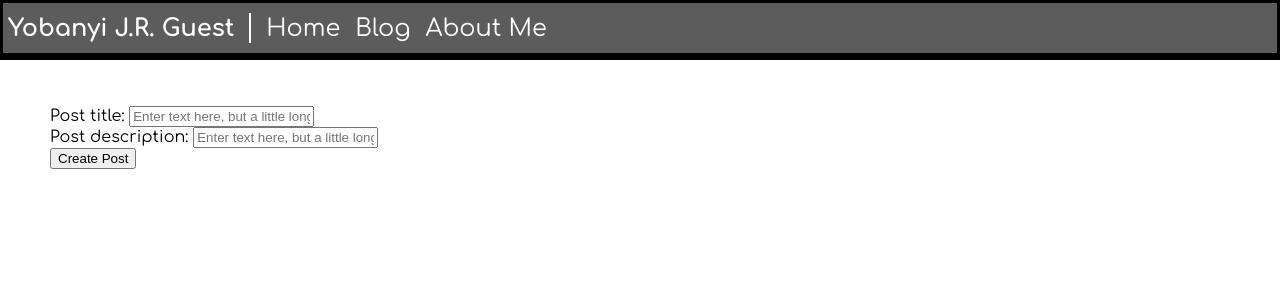
After one commit to MovingMilkshake/Yobanyi-J.R.Guest, a Django app: page /create/ in a window 1280 px wide. The commit adds this page. Shown: the top 300 px of the page. Run offline with Django 3.2, Linux system fonts and the light colour scheme.

Commit message:
Added forms

```diff
--- /dev/null
+++ b/jrguest/blog/forms.py
@@ -0,0 +1,12 @@
+from django import forms
+
+
+class PostForm(forms.Form):
+    title = forms.CharField(label='Post title', required=True,
+                            widget=forms.TextInput(attrs={
+                                'placeholder': 'Enter text here, but a little longer'
+                            }))
+    description = forms.CharField(label='Post description', required=True,
+                                  widget=forms.TextInput(attrs={
+                                      'placeholder': 'Enter text here, but a little longer'
+                                  }))
--- a/jrguest/blog/templates/blog.html
+++ b/jrguest/blog/templates/blog.html
@@ -50,6 +50,7 @@
         usl_btn.addEventListener('click', function(e) {
             info.classList.toggle("hidden")
         })
+
 </script>
 </body>
 
--- /dev/null
+++ b/jrguest/blog/templates/createpost.html
@@ -0,0 +1,24 @@
+<!DOCTYPE html>
+<html lang="en">
+<head>
+    {% load static %}
+    <meta charset="UTF-8">
+    <meta http-equiv="X-UA-Compatible" content="IE=edge">
+    <meta name="viewport" content="width=device-width, initial-scale=1.0">
+    <link rel="stylesheet" type="text/css" href="{% static 'style.css' %}">
+    <title>Home</title>
+</head>
+<body>
+    <header>
+        {% include 'menu.html' %}
+    </header>
+    <main>
+        <form method="post" action="/create/" style="margin: 50px">
+            {% csrf_token %}
+            <label>{{ form.title.label }}</label>: {{ form.title }}<br>
+            <label>{{ form.description.label }}</label>: {{ form.description }}<br>
+            <input type="submit" value="Create Post">
+        </form>
+    </main>
+</body>
+</html>
--- a/jrguest/blog/templates/post.html
+++ b/jrguest/blog/templates/post.html
@@ -1,7 +1,7 @@
 <div class="post">
     <div class="post-header">
         <p class="post-title">{{ post.title }}</p>
-        <p class="post-date">{{ posts.date }}</p>
+        <p class="post-date">{{ post.date|date:'d/m/Y' }}</p>
     </div>
     <div class="post-body">
         <p class="post-description">{{ post.description }}</p>
--- a/jrguest/blog/views.py
+++ b/jrguest/blog/views.py
@@ -1,7 +1,9 @@
 from django.shortcuts import render
+from django.utils import timezone
 
 # Create your views here.
 from blog.models import Posts
+from blog.forms import PostForm
 
 
 def get_posts():
@@ -22,5 +24,21 @@ def blog_page(request):
     return render(request, 'blog.html', context)
 
 
+def create_post_page(request):
+    context = {}
+
+    if request.method == 'POST':
+        form = PostForm(request.POST)
+        a = form.data['title']
+        b = form.data['description']
+        record = Posts(title=a, description=b, date=timezone.now())
+        record.save()
+        context['form'] = form
+    elif request.method == 'GET':
+        context['form'] = PostForm()
+
+    return render(request, 'createpost.html', context)
+
+
 def about_page(request):
     return render(request, 'about.html')
--- a/jrguest/jrguest/urls.py
+++ b/jrguest/jrguest/urls.py
@@ -16,11 +16,12 @@ Including another URLconf
 from django.contrib import admin
 from django.urls import path
 
-from blog.views import index_page, blog_page, about_page
+from blog.views import index_page, blog_page, create_post_page, about_page
 
 urlpatterns = [
     path('admin/', admin.site.urls),
     path('', index_page),
     path('blog/', blog_page),
+    path('create/', create_post_page),
     path('about/', about_page),
 ]
```
Also changed, not shown: jrguest/blog/templates/about.html (+27 -12 lines), jrguest/static/images/minecraft.png. Lines whose indentation alone changed are shown as unchanged.
